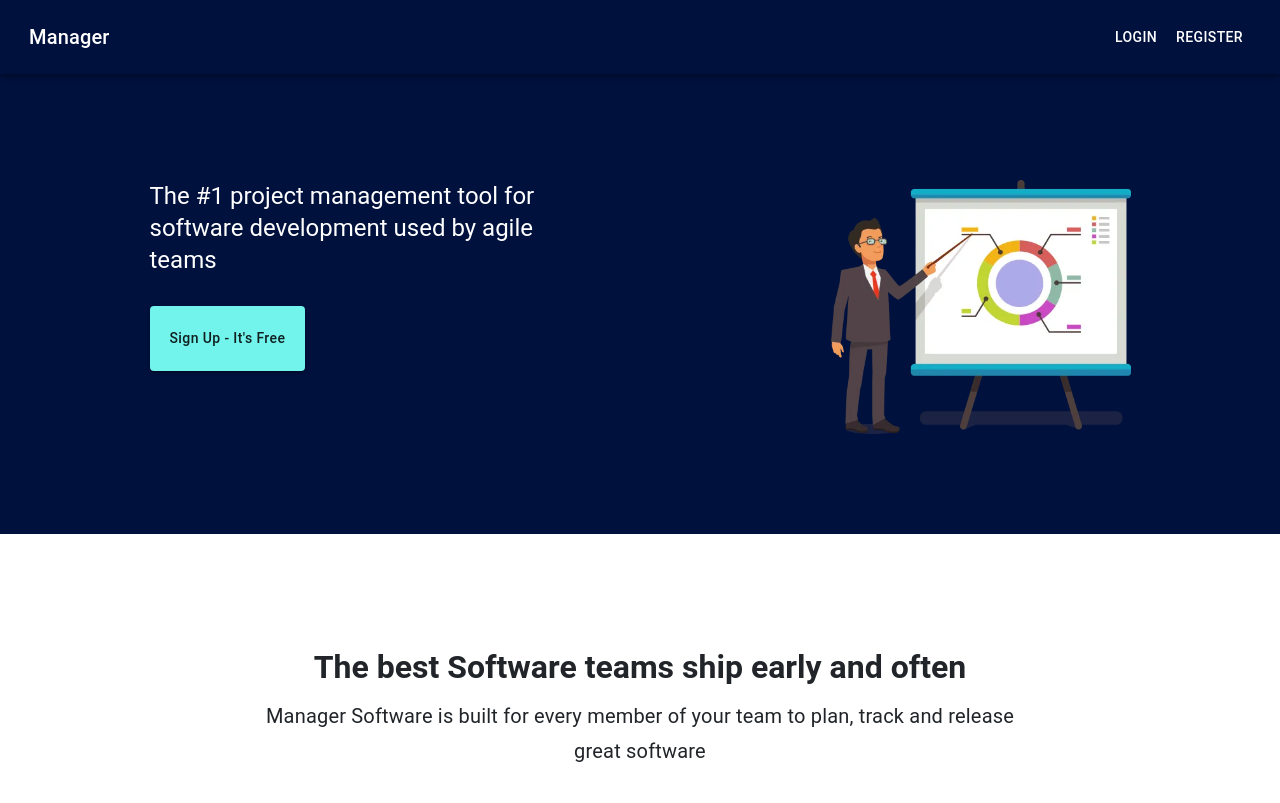
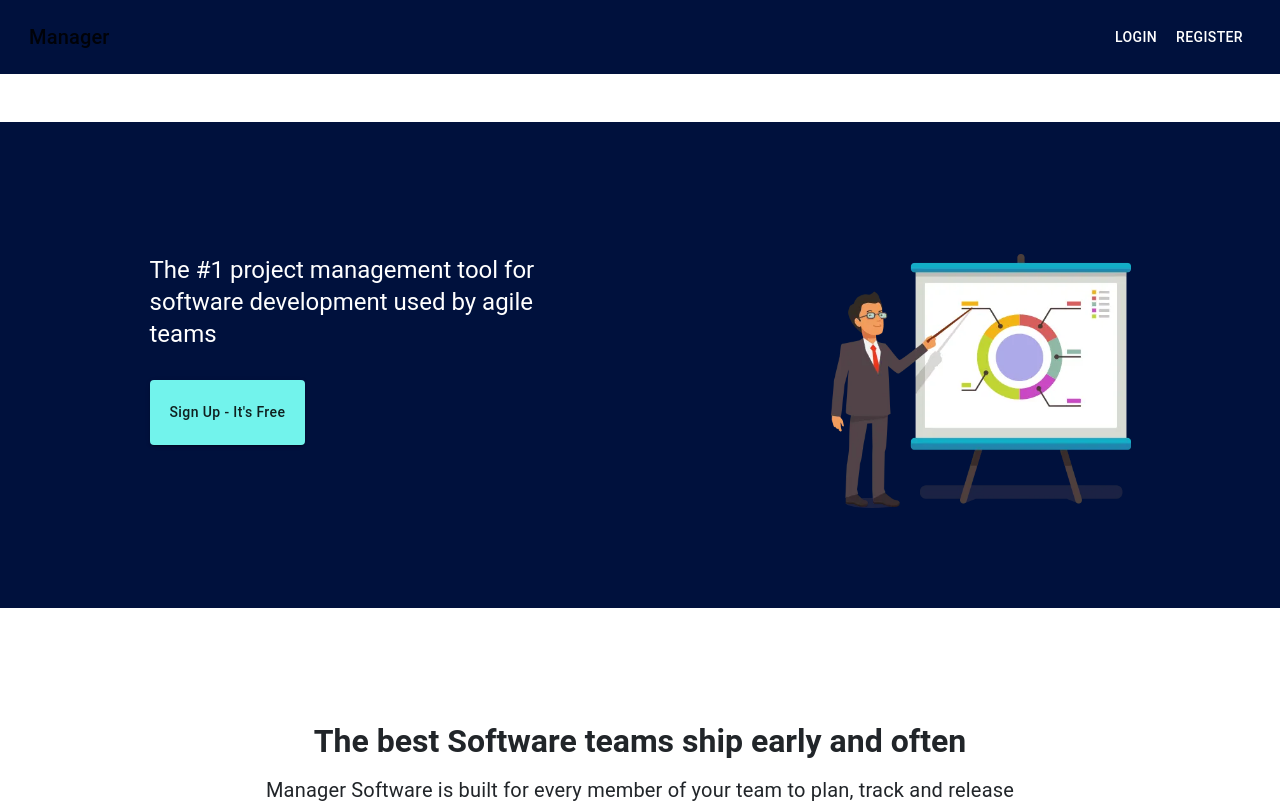
Before and after one commit to olatunde1998/project-manager, a Next.js app: page / in a window 1280 px wide. Shown: the top 803 px of the page. Built offline with nearby package versions, Linux system fonts and the light colour scheme.

Commit message:
Imported AppBar component deleted

```diff
--- a/components/NavBar.tsx
+++ b/components/NavBar.tsx
@@ -1,4 +1,3 @@
-import AppBar from "@mui/material/AppBar";
 import Box from "@mui/material/Box";
 import Toolbar from "@mui/material/Toolbar";
 import Typography from "@mui/material/Typography";
@@ -27,12 +26,12 @@ function NavBar(props: Props) {
   const classes = useStyles();
 
   return (
-    // <div className="border-2 border-red-800">
-    <AppBar
-      component="nav"
+    <div className="bg-[#00113d] justify-center items-center">
+    <div
+      // component="nav"
       className={classes.navBg}
       color="primary"
-      sx={{
+      style={{
         // border: "2px solid green",
         maxWidth: "1440px",
         marginLeft: "auto",
@@ -55,8 +54,8 @@ function NavBar(props: Props) {
           </Link>
         </Box>
       </Toolbar>
-    </AppBar>
-    // </div>
+    </div>
+    </div>
   );
 }
 export default NavBar;
```
